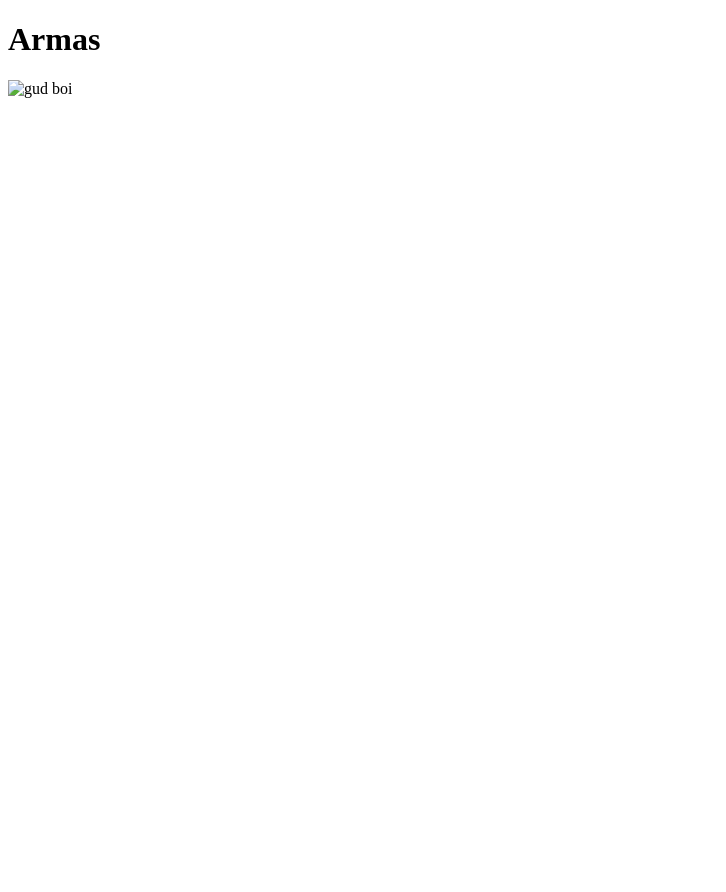
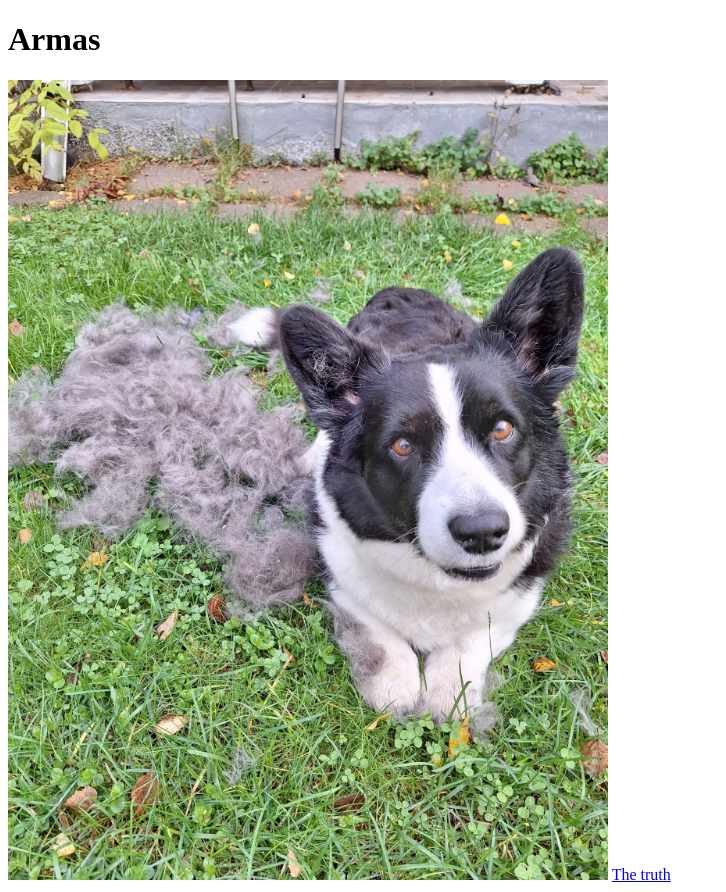
Before and after one commit to Boolistic/Portfolio, a plain HTML site: page index.html in a window 1280 px wide. Shown: the whole page, without its empty margins (0-726 px from the left). Before the commit the page ends 800 px from the top, so only its background shows below. Drawn offline with Linux system fonts and the light colour scheme.

Commit message:
Updated index.html

```diff
--- a/index.html
+++ b/index.html
@@ -8,6 +8,8 @@
 </head>
 <body>
     <h1>Armas</h1>
-    <img src="./assets/images/Maidoge.jpg" height="800" alt="gud boi">
+    <img src="./Maidoge.jpg" height="800" alt="gud boi">
+</hr>
+    <a href="./about.html" alt="It's true">The truth</a>
 </body>
 </html>
```
